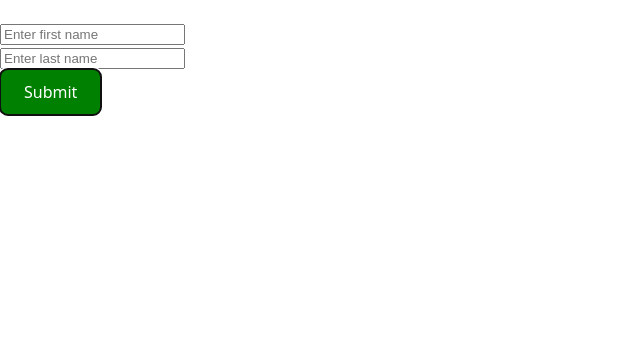
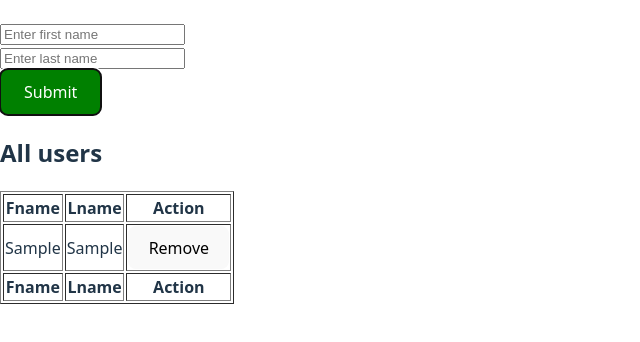
Before and after one commit to Arjana12345/first-react-vite, a React (Vite) app: page / in a window 1280 px wide. Both pictures are taken after typing "Sample", "Sample" into the empty fields and a click on the button "Submit". Shown: the top 342 px of the page, without its empty margins (0-640 px from the left). Built offline with nearby package versions, Linux system fonts and the light colour scheme.

Commit message:
onClick- remove row

```diff
--- a/src/components/MyForm.jsx
+++ b/src/components/MyForm.jsx
@@ -39,6 +39,19 @@ const MyForm = () => {
         setFName(e.target.value);
     }
 
+    const handleClick = (id) => {
+        console.log("handleClick called");
+        console.log(id);
+
+        const copyAllUser = [...allUser];
+
+        copyAllUser.splice(id,1)
+
+        console.log("deleted");
+
+        setUser(copyAllUser) //
+    }
+
   return (
     <div>
         <form onSubmit={submitHandler}>
@@ -48,7 +61,30 @@ const MyForm = () => {
 
             <button className="my-button">Submit</button>
         </form>
-
+        <h2>All users</h2>
+        <table border="1">
+            <thead>
+                <tr><th>Fname</th><th>Lname</th><th>Action</th></tr>
+            </thead>
+            <tbody>
+            {
+                allUser.map((userOne, idx) => (
+                        <tr key={idx}>
+                            <td>{userOne.fname}</td>
+                            <td>{userOne.lastname}</td>
+                            <td><button onClick={()=>{
+                                handleClick(idx)
+                            }}>Remove</button>
+                            </td>
+                        </tr>
+                    )
+                )
+            }
+            </tbody>
+            <tfoot>
+                <tr><th>Fname</th><th>Lname</th><th>Action</th></tr>
+            </tfoot>
+        </table>
     </div>
 
   )
```
